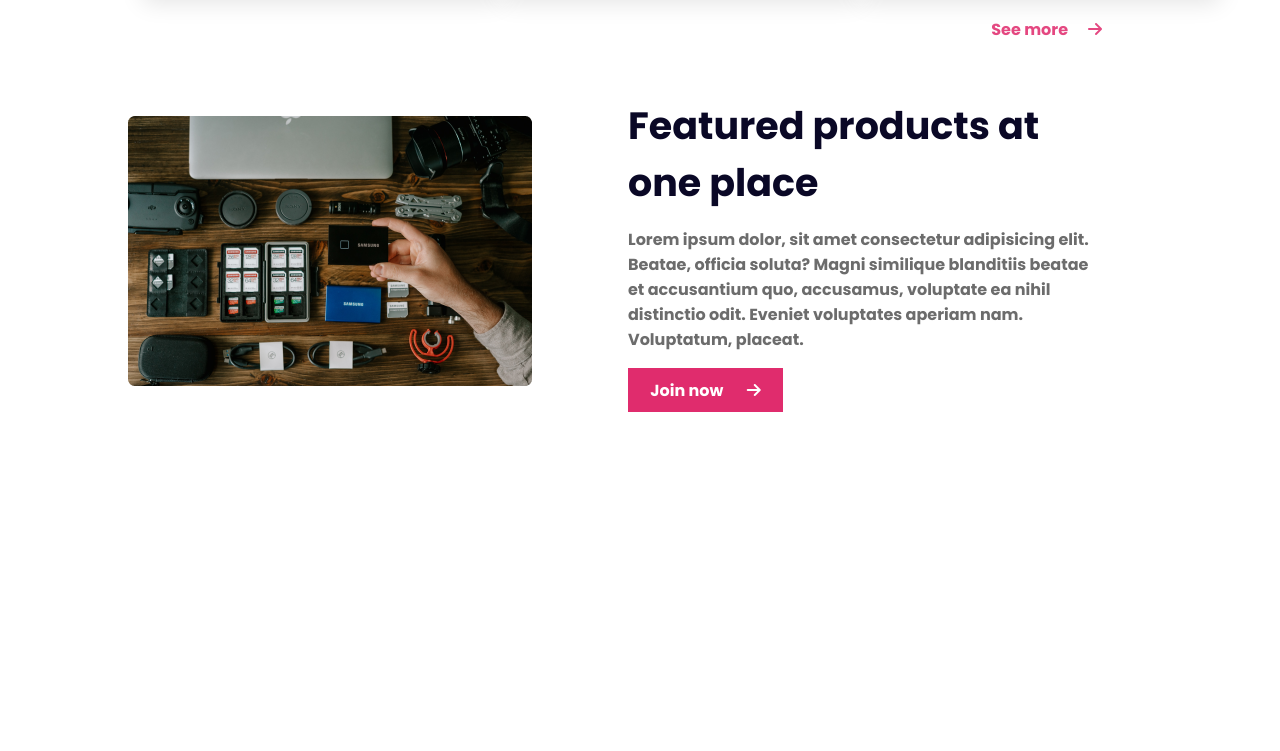
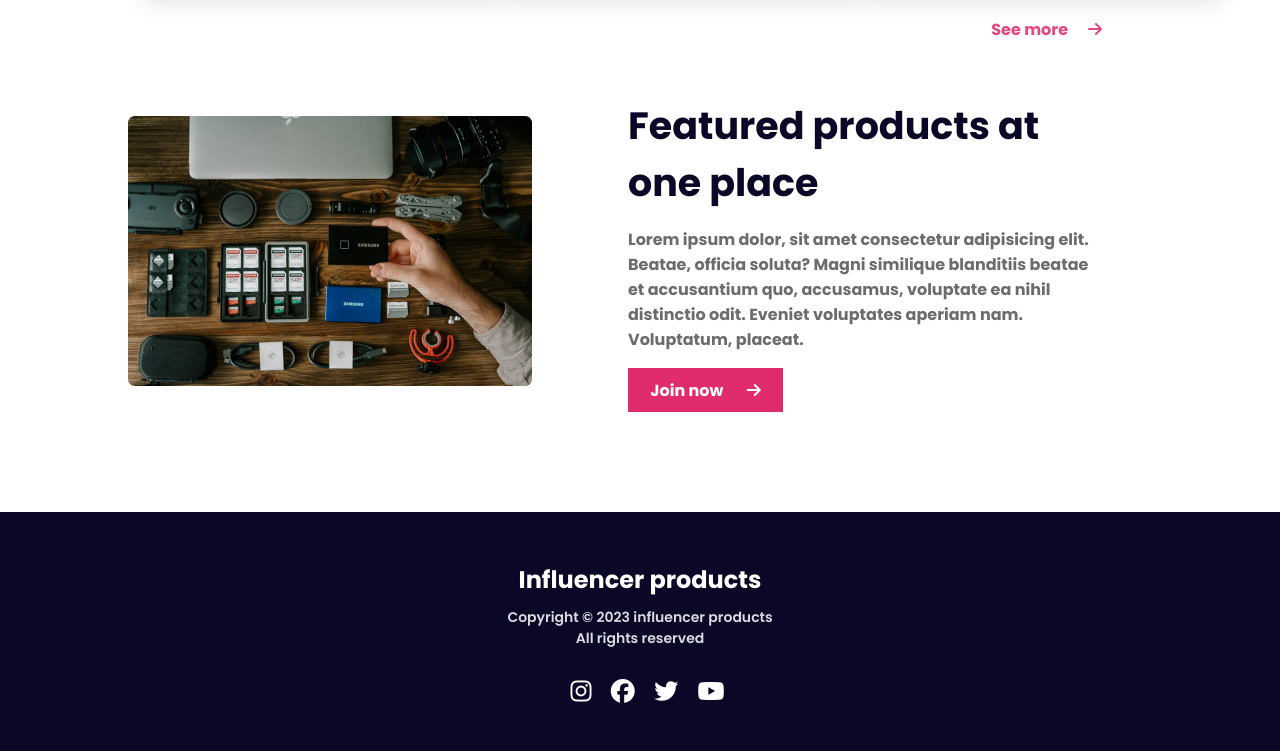
Before and after one commit to Nafiz-Al-Turabi/influencer-gear, a plain HTML site: page index.html in a window 1280 px wide. Shown: the part 2554-3305 px from the top of the page. Before the commit the page ends 2966 px from the top, so only its background shows below. Drawn offline with Linux system fonts and the light colour scheme.

Commit message:
4th commit

```diff
--- a/index.html
+++ b/index.html
@@ -202,5 +202,17 @@
         </section>
 
     </main>
+    <footer class="footer">
+        <div class="footer-info">
+            <h1>Influencer products</h1>
+            <p>Copyright © 2023 influencer products <br>All rights reserved</p>
+            <div>
+                <a href=""><i class="fa-brands fa-instagram fa-link"></i></a>
+                <a href=""><i class="fa-brands fa-facebook fa-link"></i></a>
+                <a href=""><i class="fa-brands fa-twitter fa-link"></i></a>
+                <a href=""><i class="fa-brands fa-youtube fa-link"></i></a>
+            </div>
+        </div>
+    </footer>
 </body>
 </html>
--- a/styles/style.css
+++ b/styles/style.css
@@ -233,6 +233,34 @@ Popular collection styles
     font-weight: 700;
 }
 
+/* footer  */
+.footer {
+    margin-top: 100px;
+    background: #0A0826;
+    text-align: center;
+    height: 239px;
+}
+
+.footer-info h1 {
+    font-size: 24px;
+    color: #ffffff;
+    font-weight: 700;
+    padding-top: 50px;
+}
+
+.footer-info p {
+    color: #D9DBE1;
+    font-size: 14px;
+    font-weight: 600;
+    margin: 10px 0 30px 0;
+}
+
+.fa-link {
+    font-size: 24px;
+    color: #ffffff;
+    margin-left: 15px;
+}
+
 /*---------------------------
  Media query for mobile
 ---------------------------*/
```
